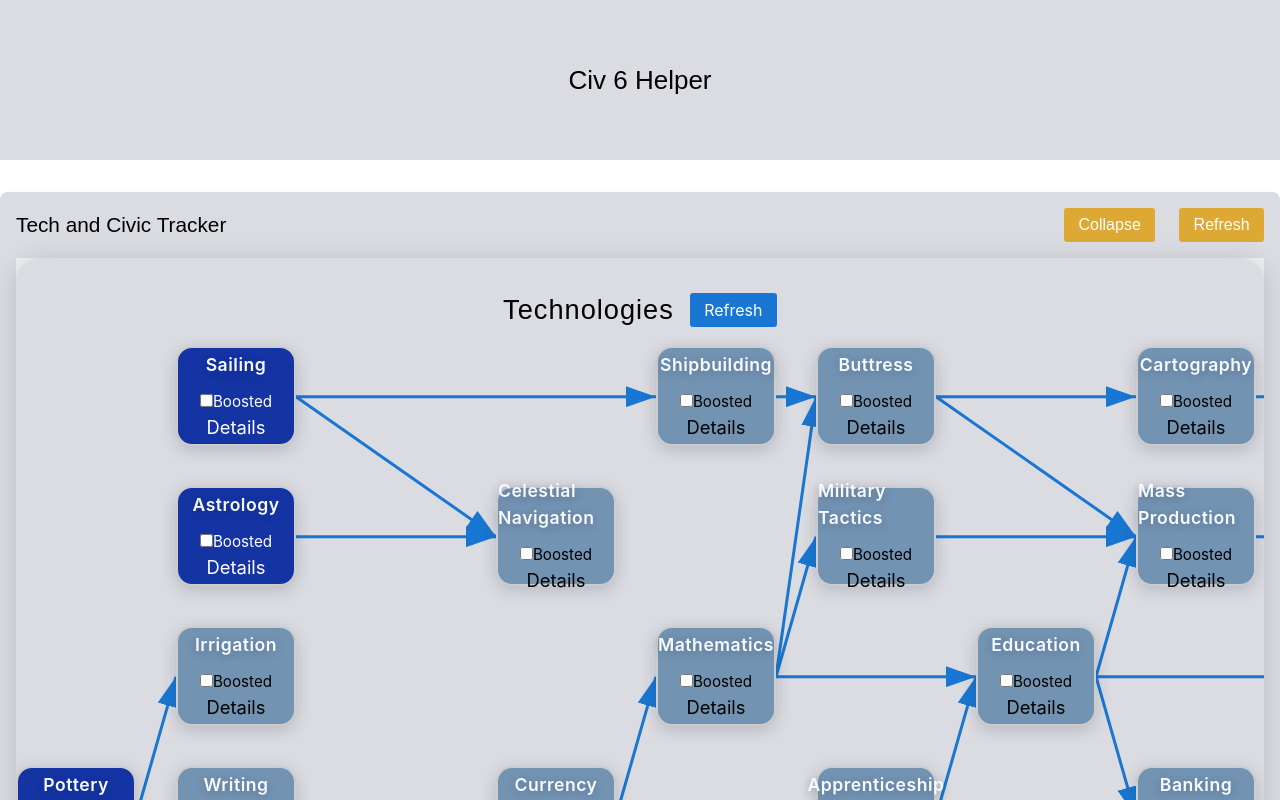
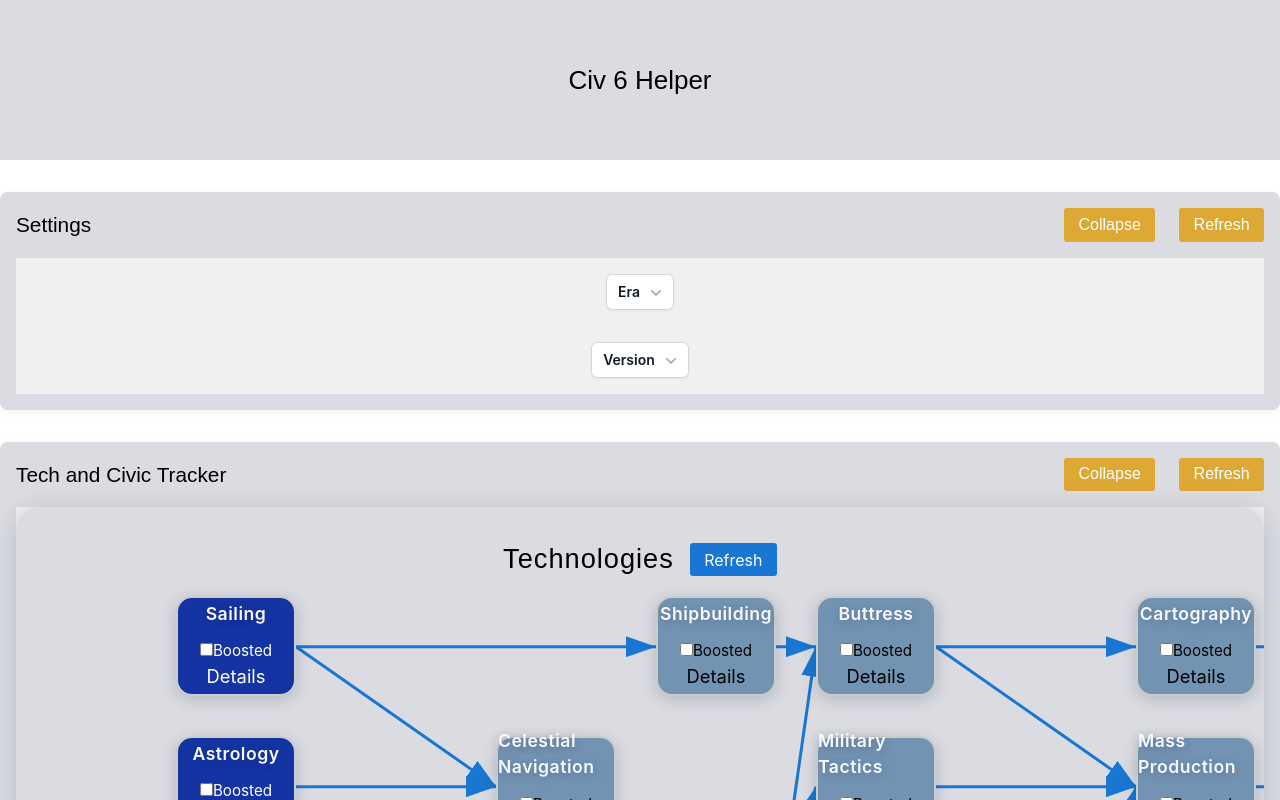
Before and after one commit to huntt3/Civ-6-Helper, a React (Vite) app: page / in a window 1280 px wide. Shown: the top 800 px of the page. Built offline with nearby package versions, Linux system fonts and the light colour scheme.

Commit message:
Commit 52. Settings Dropdowns

```diff
--- a/package.json
+++ b/package.json
@@ -3,6 +3,8 @@
   "version": "0.1.0",
   "private": true,
   "dependencies": {
+    "@headlessui/react": "^2.2.4",
+    "@heroicons/react": "^2.2.0",
     "@tailwindcss/vite": "^4.1.11",
     "@testing-library/jest-dom": "^5.16.5",
     "@testing-library/react": "^13.4.0",
--- a/src/App.jsx
+++ b/src/App.jsx
@@ -1,4 +1,5 @@
 import "./App.css";
+import SettingsContainer from "./Settings/SettingsContainer";
 import EraTrackerContainer from "./EraScoreTracker/EraTrackerContainer";
 import WondersContainer from "./WonderTracker/WondersContainer";
 import TechTreeContainer from "./TechTree/TechTreeContainer";
@@ -13,6 +14,7 @@
       <header className="App-header">
         <h1>Civ 6 Helper</h1>
       </header>
+      <SettingsContainer />
       <TechTreeContainer />
       <DistrictDiscountingContainer />
       <WondersContainer />
--- a/src/Footer/Footer.jsx
+++ b/src/Footer/Footer.jsx
@@ -1,5 +1,4 @@
 import React from "react";
-import "./Footer.css";
 
 const Footer = () => {
   return (
--- /dev/null
+++ b/src/Settings/EraDropdown.jsx
@@ -0,0 +1,91 @@
+import { Menu, MenuButton, MenuItem, MenuItems } from "@headlessui/react";
+import { ChevronDownIcon } from "@heroicons/react/20/solid";
+import "./Settings.css";
+
+export default function EraDropdown() {
+  return (
+    <Menu as="div" className="relative inline-block text-left">
+      <div>
+        <MenuButton className="inline-flex w-full justify-center gap-x-1.5 rounded-md bg-white px-3 py-2 text-sm font-semibold text-gray-900 shadow-xs ring-1 ring-gray-300 ring-inset hover:bg-gray-50">
+          Era
+          <ChevronDownIcon
+            aria-hidden="true"
+            className="-mr-1 size-5 text-gray-400"
+          />
+        </MenuButton>
+      </div>
+
+      <MenuItems
+        transition
+        className="absolute right-0 z-10 mt-2 w-56 origin-top-right rounded-md bg-white shadow-lg ring-1 ring-black/5 transition focus:outline-hidden data-closed:scale-95 data-closed:transform data-closed:opacity-0 data-enter:duration-100 data-enter:ease-out data-leave:duration-75 data-leave:ease-in"
+      >
+        <div className="py-1">
+          <MenuItem>
+            <a
+              href="#"
+              className="block px-4 py-2 text-sm text-gray-700 data-focus:bg-gray-100 data-focus:text-gray-900 data-focus:outline-hidden"
+            >
+              Classical
+            </a>
+          </MenuItem>
+          <MenuItem>
+            <a
+              href="#"
+              className="block px-4 py-2 text-sm text-gray-700 data-focus:bg-gray-100 data-focus:text-gray-900 data-focus:outline-hidden"
+            >
+              Medieval
+            </a>
+          </MenuItem>
+          <MenuItem>
+            <a
+              href="#"
+              className="block px-4 py-2 text-sm text-gray-700 data-focus:bg-gray-100 data-focus:text-gray-900 data-focus:outline-hidden"
+            >
+              Renaissance
+            </a>
+          </MenuItem>
+          <MenuItem>
+            <a
+              href="#"
+              className="block px-4 py-2 text-sm text-gray-700 data-focus:bg-gray-100 data-focus:text-gray-900 data-focus:outline-hidden"
+            >
+              Industrial
+            </a>
+          </MenuItem>
+          <MenuItem>
+            <a
+              href="#"
+              className="block px-4 py-2 text-sm text-gray-700 data-focus:bg-gray-100 data-focus:text-gray-900 data-focus:outline-hidden"
+            >
+              Modern
+            </a>
+          </MenuItem>
+          <MenuItem>
+            <a
+              href="#"
+              className="block px-4 py-2 text-sm text-gray-700 data-focus:bg-gray-100 data-focus:text-gray-900 data-focus:outline-hidden"
+            >
+              Atomic
+            </a>
+          </MenuItem>
+          <MenuItem>
+            <a
+              href="#"
+              className="block px-4 py-2 text-sm text-gray-700 data-focus:bg-gray-100 data-focus:text-gray-900 data-focus:outline-hidden"
+            >
+              Information
+            </a>
+          </MenuItem>
+          <MenuItem>
+            <a
+              href="#"
+              className="block px-4 py-2 text-sm text-gray-700 data-focus:bg-gray-100 data-focus:text-gray-900 data-focus:outline-hidden"
+            >
+              Future
+            </a>
+          </MenuItem>
+        </div>
+      </MenuItems>
+    </Menu>
+  );
+}
--- a/src/Settings/SettingsContainer.jsx
+++ b/src/Settings/SettingsContainer.jsx
@@ -0,0 +1,34 @@
+import React, { useState } from "react";
+import "./Settings.css";
+import EraDropdown from "./EraDropdown";
+import VersionDropdown from "./VersionDropdown";
+import CollapsibleContainer from "../Templates/CollapsibleContainer";
+
+// TechTreeContainer manages the collapsed state for the CollapsibleContainer
+const SettingsContainer = () => {
+  // State to track if the container is collapsed
+  const [collapsed, setCollapsed] = useState(false);
+
+  // Function to handle collapsing/expanding the container
+  const handleCollapse = () => {
+    setCollapsed((prevCollapsed) => !prevCollapsed);
+  };
+
+  return (
+    <CollapsibleContainer
+      title="Settings"
+      collapsed={collapsed}
+      onCollapse={handleCollapse}
+      ariaLabel="Settings"
+    >
+      <div className="flex justify-center items-center p-4">
+        <EraDropdown />
+      </div>
+      <div className="flex justify-center items-center p-4">
+        <VersionDropdown />
+      </div>
+    </CollapsibleContainer>
+  );
+};
+
+export default SettingsContainer;
--- /dev/null
+++ b/src/Settings/VersionDropdown.jsx
@@ -0,0 +1,43 @@
+import { Menu, MenuButton, MenuItem, MenuItems } from "@headlessui/react";
+import { ChevronDownIcon } from "@heroicons/react/20/solid";
+import "./Settings.css";
+
+export default function VersionDropdown() {
+  return (
+    <Menu as="div" className="relative inline-block text-left">
+      <div>
+        <MenuButton className="inline-flex w-full justify-center gap-x-1.5 rounded-md bg-white px-3 py-2 text-sm font-semibold text-gray-900 shadow-xs ring-1 ring-gray-300 ring-inset hover:bg-gray-50">
+          Version
+          <ChevronDownIcon
+            aria-hidden="true"
+            className="-mr-1 size-5 text-gray-400"
+          />
+        </MenuButton>
+      </div>
+
+      <MenuItems
+        transition
+        className="absolute right-0 z-10 mt-2 w-56 origin-top-right rounded-md bg-white shadow-lg ring-1 ring-black/5 transition focus:outline-hidden data-closed:scale-95 data-closed:transform data-closed:opacity-0 data-enter:duration-100 data-enter:ease-out data-leave:duration-75 data-leave:ease-in"
+      >
+        <div className="py-1">
+          <MenuItem>
+            <a
+              href="#"
+              className="block px-4 py-2 text-sm text-gray-700 data-focus:bg-gray-100 data-focus:text-gray-900 data-focus:outline-hidden"
+            >
+              Gathering Storm
+            </a>
+          </MenuItem>
+          <MenuItem>
+            <a
+              href="#"
+              className="block px-4 py-2 text-sm text-gray-700 data-focus:bg-gray-100 data-focus:text-gray-900 data-focus:outline-hidden"
+            >
+              Better Balanced Game Mod
+            </a>
+          </MenuItem>
+        </div>
+      </MenuItems>
+    </Menu>
+  );
+}
```
Also changed, not shown: manifest.json (renamed from public/manifest.json), src/Footer/Footer.css (deleted), src/Settings/Settings.css (added), src/Settings/SettingsContainer.css (deleted), 2 other files (tests, documents, lock files or other folders).
